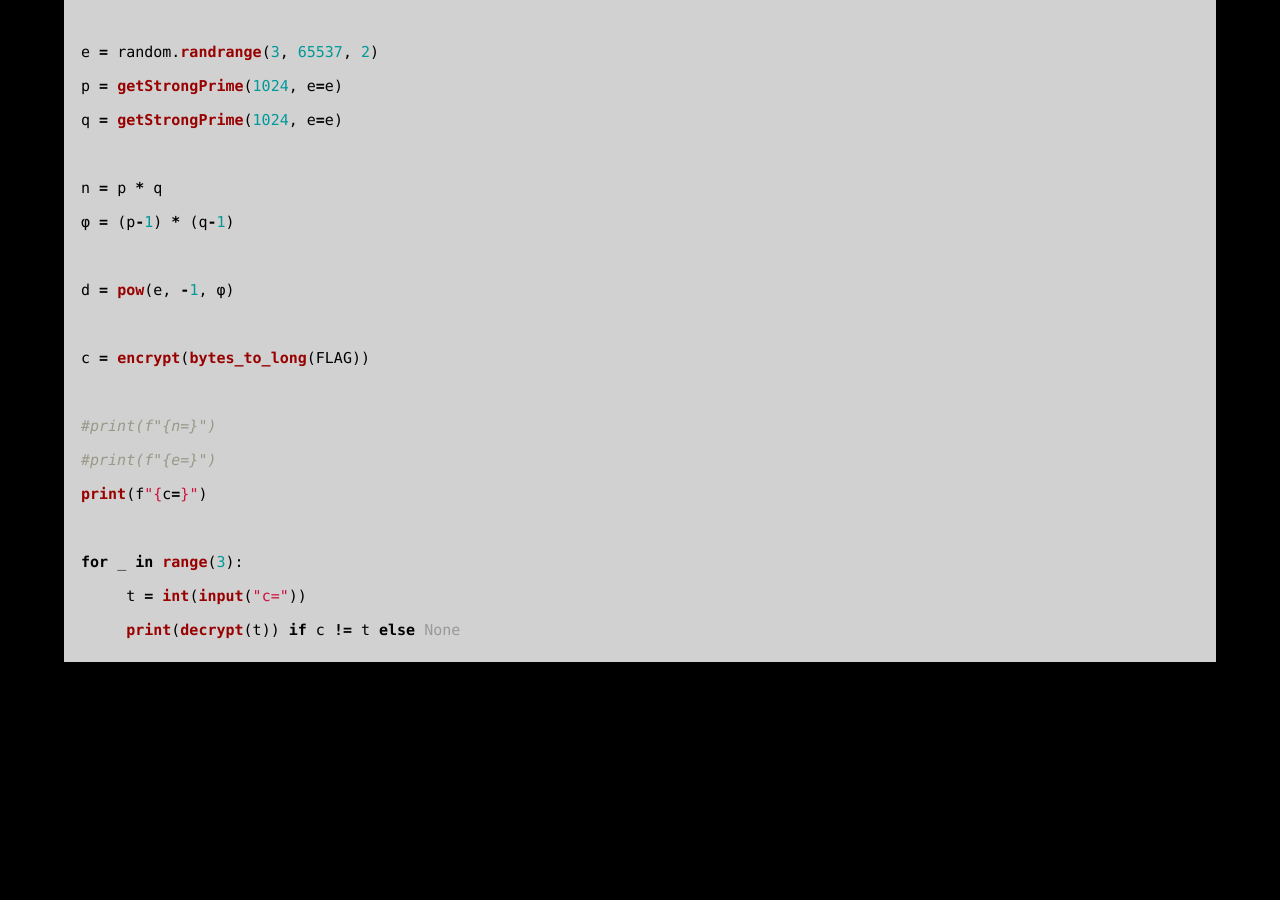
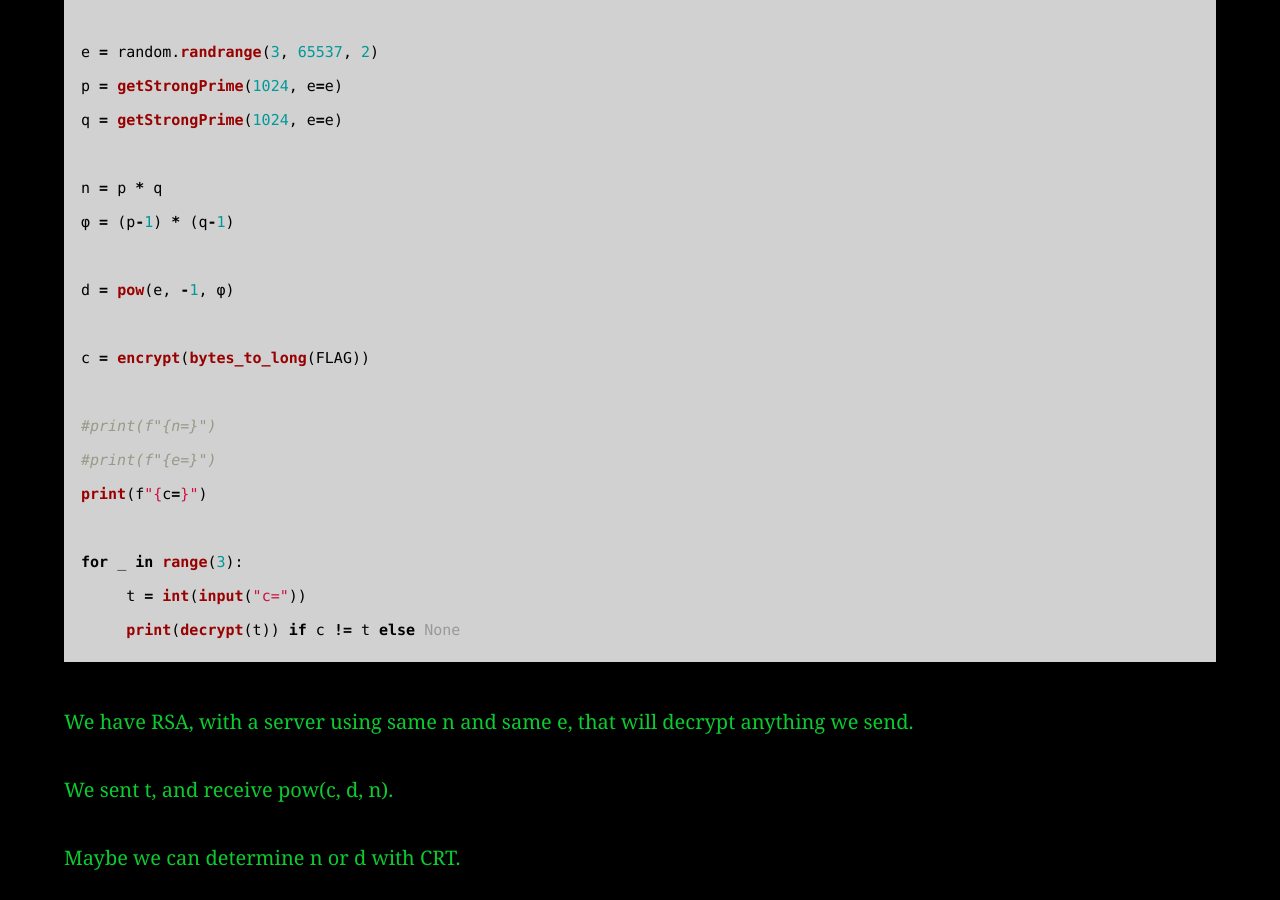
Before and after one commit to AC01010/Connor-McCartney.github.io, a Jekyll site: the page built from _posts/2012-12-21-heroctf-2022.md, in a window 1280 px wide and 900 px high, scrolled down 1820 px. Built offline with Jekyll 4.4.1, drawn with Linux system fonts in a browser that asks for light colours; before the commit the page ends 2516 px from its top, so only the background shows below that.

Commit message:
Update 2012-12-21-heroctf-2022.md

````diff
--- a/_posts/2012-12-21-heroctf-2022.md
+++ b/_posts/2012-12-21-heroctf-2022.md
@@ -78,3 +78,9 @@
      t = int(input("c="))
      print(decrypt(t)) if c != t else None
 ```
+
+We have RSA, with a server using same n and same e, that will decrypt anything we send.
+
+We sent t, and receive pow(c, d, n).
+
+Maybe we can determine n or d with CRT.
````
